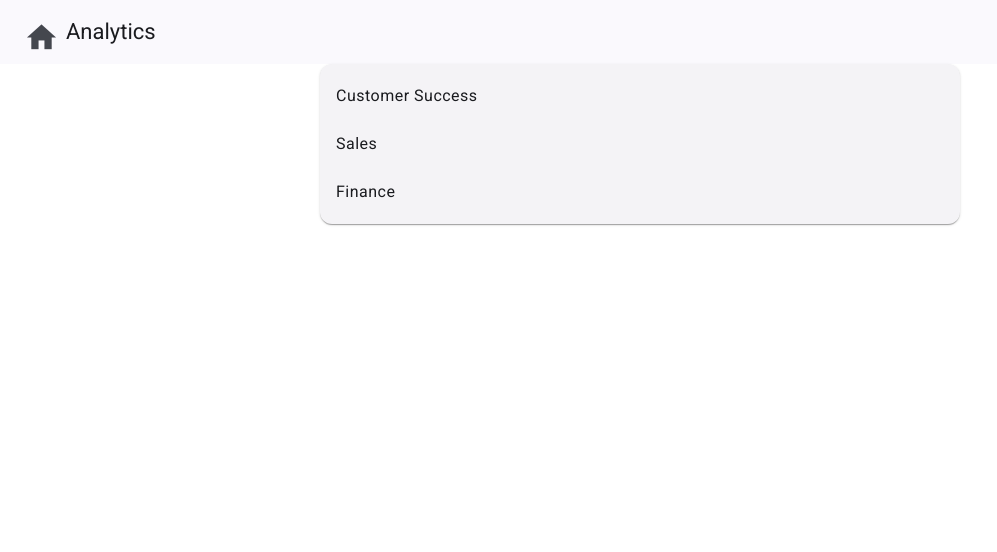
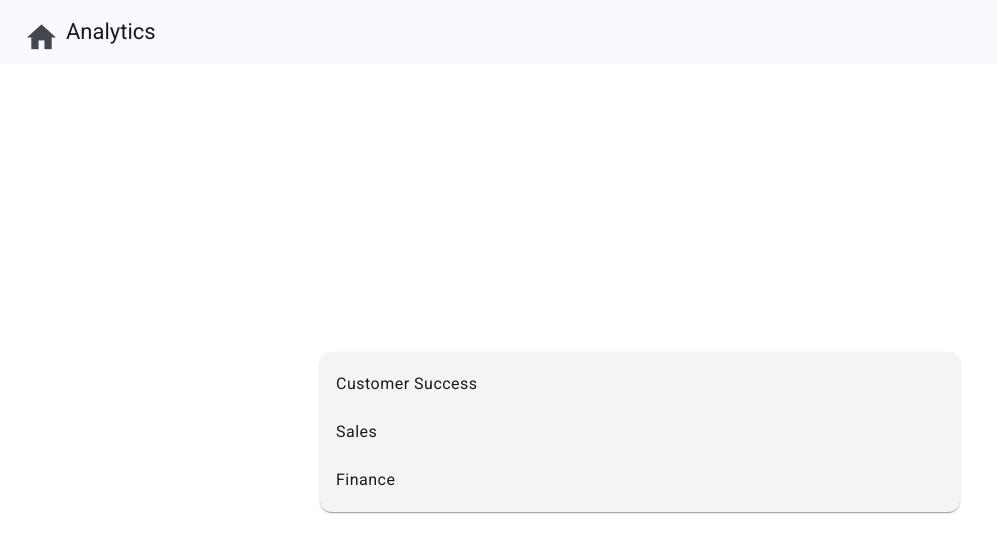
Before and after one commit to SophiaGoldMtech/hr-timesheet, an Angular app: page /departments in a window 1280 px wide. Shown: the top 552 px of the page, without its empty margins (0-997 px from the left). Built offline with nearby package versions, Linux system fonts and the light colour scheme.

Commit message:
Adding styling

```diff
--- a/src/app/components/departments/departments.component.html
+++ b/src/app/components/departments/departments.component.html
@@ -1,4 +1,4 @@
-<div>
+<div class="main-container">
   <mat-card>
     <mat-list>
       <mat-list-item
--- a/src/app/components/timesheet/timesheet.component.scss
+++ b/src/app/components/timesheet/timesheet.component.scss
@@ -0,0 +1,7 @@
+h2 {
+  text-align: center;
+}
+
+.cards {
+  margin: auto;
+}
--- a/src/styles.scss
+++ b/src/styles.scss
@@ -1,4 +1,16 @@
 /* You can add global styles to this file, and also import other style files */
 
-html, body { height: 100%; }
-body { margin: 0; font-family: Roboto, "Helvetica Neue", sans-serif; }
+html,
+body {
+  height: 100%;
+}
+body {
+  margin: 0;
+  font-family: Roboto, "Helvetica Neue", sans-serif;
+}
+
+.main-container {
+  display: flex;
+  align-items: center;
+  height: calc(100% - 64px);
+}
```
